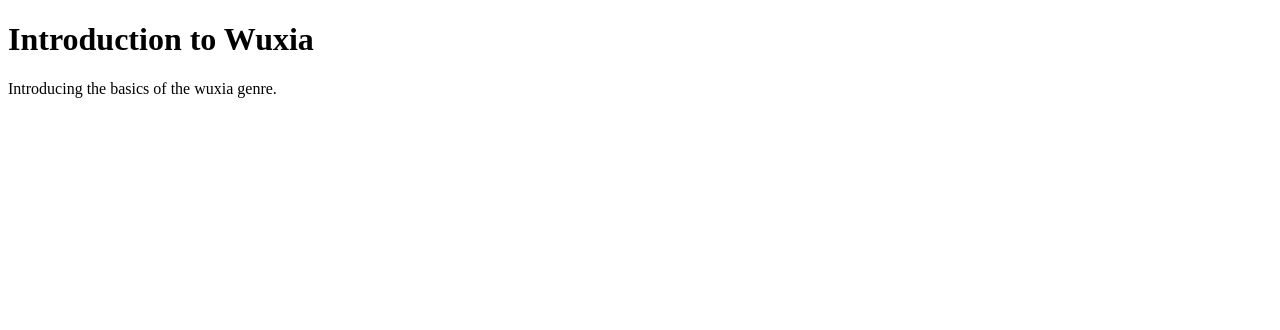
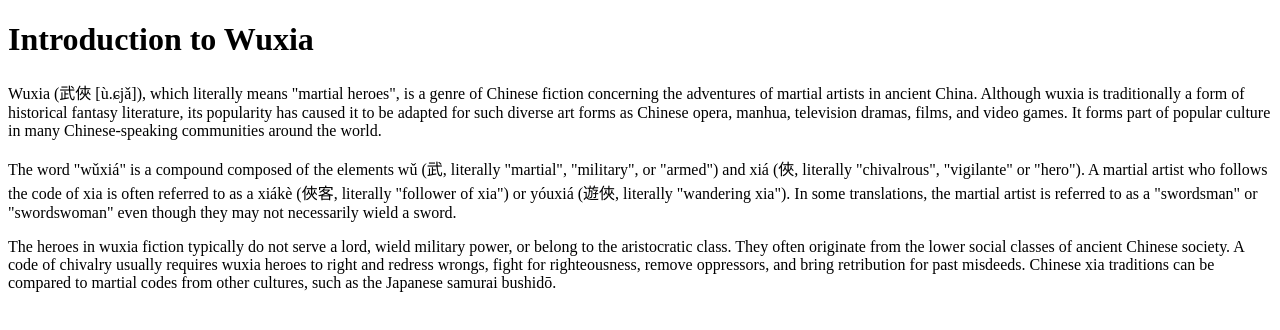
Before and after one commit to jason-d21/wuxia-website, a plain HTML site: page index.html in a window 1280 px wide. Drawn offline with Linux system fonts and the light colour scheme.

Commit message:
added introduction paragraphs

```diff
--- a/index.html
+++ b/index.html
@@ -7,7 +7,21 @@
 
     <body>
         <h1> Introduction to Wuxia </h1>
-        <p> Introducing the basics of the wuxia genre. </p>
+        <p>
+            Wuxia (武俠 [ù.ɕjǎ]), which literally means "martial heroes", is a genre of Chinese fiction concerning the adventures of martial artists in ancient China.
+            Although wuxia is traditionally a form of historical fantasy literature, its popularity has caused it to be adapted for such diverse art forms as Chinese opera, manhua,
+            television dramas, films, and video games. It forms part of popular culture in many Chinese-speaking communities around the world.
+        </p>
+        <p>
+            The word "wǔxiá" is a compound composed of the elements wǔ (武, literally "martial", "military", or "armed") and xiá (俠, literally "chivalrous", "vigilante" or "hero").
+            A martial artist who follows the code of xia is often referred to as a xiákè (俠客, literally "follower of xia") or yóuxiá (遊俠, literally "wandering xia"). In some
+            translations, the martial artist is referred to as a "swordsman" or "swordswoman" even though they may not necessarily wield a sword.
+        </p>
+        <p>
+            The heroes in wuxia fiction typically do not serve a lord, wield military power, or belong to the aristocratic class. They often originate from the lower social classes
+            of ancient Chinese society. A code of chivalry usually requires wuxia heroes to right and redress wrongs, fight for righteousness, remove oppressors, and bring retribution
+            for past misdeeds. Chinese xia traditions can be compared to martial codes from other cultures, such as the Japanese samurai bushidō.
+        </p>
     </body>
 
 </html>
```
